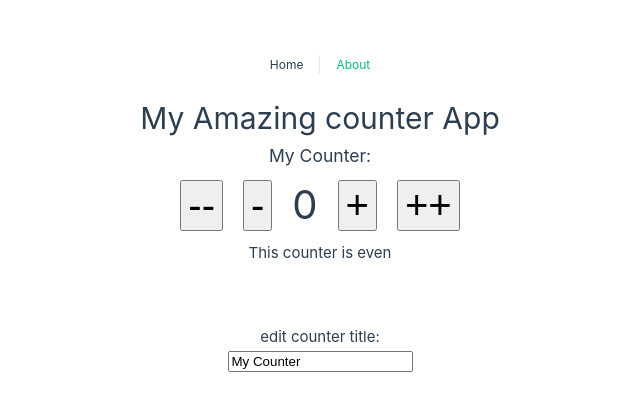
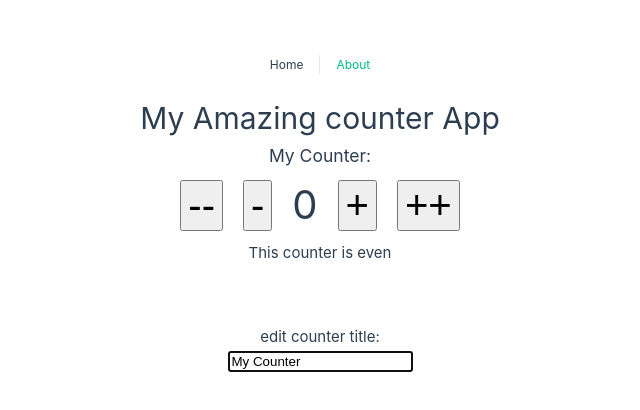
Before and after one commit to memorah/vue-composition-api-basics-v01-17102022, a Vue app: page / in a window 1280 px wide. Shown: the part 192-602 px from the top of the page, without its empty margins (320-960 px from the left). Built offline with nearby package versions, Linux system fonts and the light colour scheme.

Commit message:
autofocus input using local custom directives

```diff
--- a/src/views/HomeView.vue
+++ b/src/views/HomeView.vue
@@ -12,7 +12,7 @@
     <p>This counter is {{ oddOrEven }}</p>
     <div class="edit">
       <h4>edit counter title:</h4>
-      <input v-model="counterData.title" type="text" />
+      <input v-model="counterData.title" type="text" v-autofocus />
     </div>
   </div>
 </template>
@@ -49,8 +49,49 @@ const decreaseCounter = (amount) => {
 onMounted(() => {
   console.log("do stuff related to Counter");
 });
+/*
+directives
+*/
+const vAutofocus = {
+  mounted: (el) => {
+    el.focus();
+  },
+};
 </script>
-
+<!--
+<script>
+export default {
+  data() {
+    return {
+      count: 0,
+    };
+  },
+  computed: {
+    myComputedProperty() {
+      // perform logic based on a data property
+      return "my result";
+    },
+  },
+  watch: {
+    count(newCount, oldCount) {
+      if (newCount == 20) alert("asdfasd");
+    },
+  },
+  mounted() {
+    console.log("mounted");
+  },
+  unmounted() {
+    console.log("unmounted");
+  },
+  directives: {
+    autofocus: {
+      mounted(el) {
+        el.focus();
+      },
+    },
+  },
+};
+</script>-->
 <style>
 .home {
   text-align: center;
```
